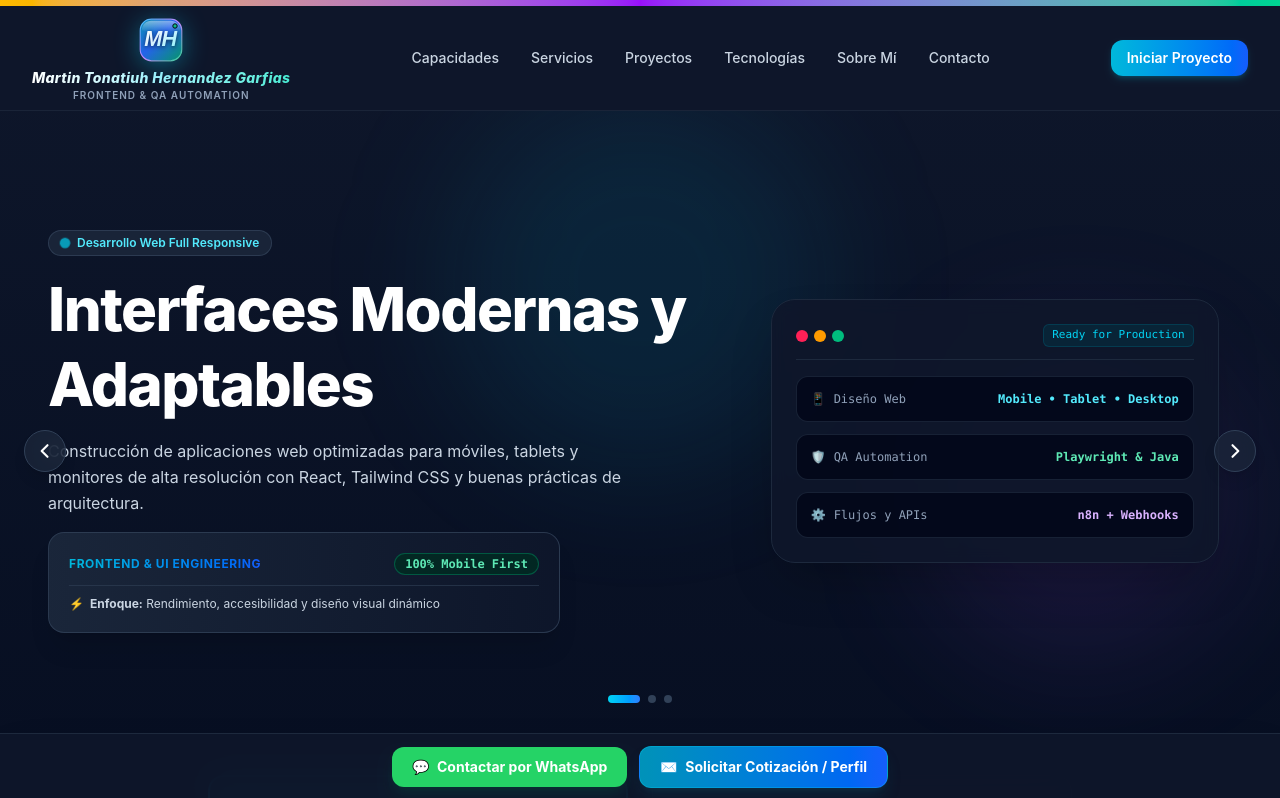
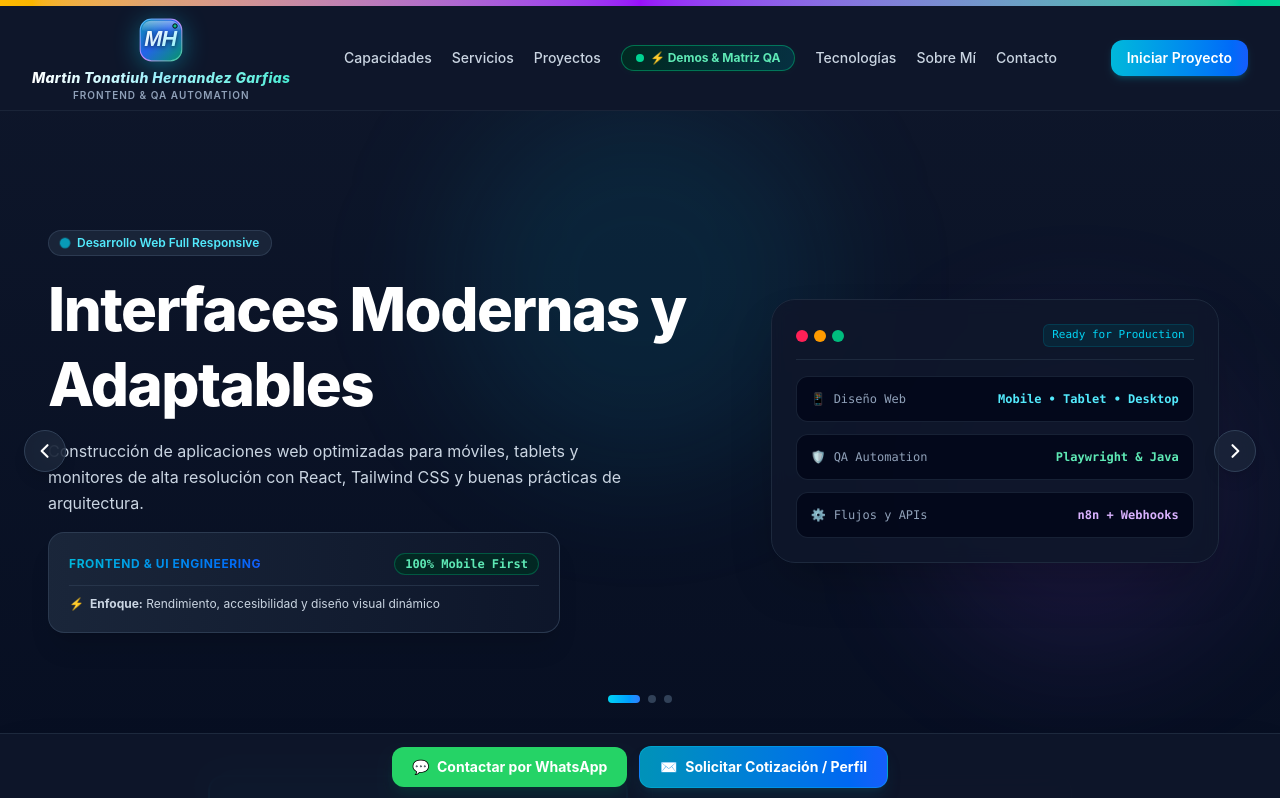
Before and after one commit to hegm840804/portafolio-web, a React (Vite) app: page / in a window 1280 px wide. Shown: the top 798 px of the page. Built offline with nearby package versions, Linux system fonts and the light colour scheme.

Commit message:
feat(nav): agregar opcion destacada Demos & Matriz QA en el menu principal y movil

```diff
--- a/src/components/Navbar.jsx
+++ b/src/components/Navbar.jsx
@@ -10,10 +10,12 @@ export default function Navbar({ onOpenContact }) {
 
       <header className="bg-slate-900/90 backdrop-blur-md border-b border-slate-800/80 sticky top-0 z-40 px-4 sm:px-8 py-2.5">
         <div className="max-w-7xl mx-auto flex justify-between items-center">
+
+          {/* Botón Móvil Hamburguesa */}
           <div className="flex items-center gap-3 lg:hidden">
             <button
               onClick={() => setMenuAbierto(!menuAbierto)}
-              className="text-slate-300 hover:text-cyan-400 focus:outline-none p-1"
+              className="text-slate-300 hover:text-cyan-400 focus:outline-none p-1 cursor-pointer"
               aria-label="Abrir menú"
             >
               <svg className="w-6 h-6" fill="none" stroke="currentColor" viewBox="0 0 24 24">
@@ -24,15 +26,27 @@ export default function Navbar({ onOpenContact }) {
 
           <Logo />
 
-          <nav className="hidden lg:flex items-center gap-8 text-sm font-medium text-slate-300">
+          {/* Menú de Escritorio con el botón de Demos destacado */}
+          <nav className="hidden lg:flex items-center gap-5 text-sm font-medium text-slate-300">
             <a href="#capacidades" className="hover:text-cyan-400 transition">Capacidades</a>
             <a href="#servicios" className="hover:text-cyan-400 transition">Servicios</a>
             <a href="#proyectos" className="hover:text-cyan-400 transition">Proyectos</a>
+
+            {/* Opción Destacada Demos & Matriz QA */}
+            <a
+              href="#automatizaciones"
+              className="inline-flex items-center gap-1.5 bg-gradient-to-r from-emerald-950/90 to-cyan-950/90 hover:from-emerald-900 hover:to-cyan-900 border border-emerald-500/50 hover:border-emerald-400 px-3.5 py-1 rounded-full text-xs font-bold text-emerald-300 hover:text-white transition shadow-sm shadow-emerald-950/50"
+            >
+              <span className="h-2 w-2 rounded-full bg-emerald-400 animate-pulse"></span>
+              <span>⚡ Demos & Matriz QA</span>
+            </a>
+
             <a href="#stack" className="hover:text-cyan-400 transition">Tecnologías</a>
             <a href="#sobre-mi" className="hover:text-cyan-400 transition">Sobre Mí</a>
             <button onClick={onOpenContact} className="hover:text-cyan-400 transition focus:outline-none cursor-pointer">Contacto</button>
           </nav>
 
+          {/* Botón de Acción Principal */}
           <div className="flex items-center gap-3">
             <button
               onClick={onOpenContact}
@@ -43,14 +57,26 @@ export default function Navbar({ onOpenContact }) {
           </div>
         </div>
 
+        {/* Menú Móvil Desplegable */}
         {menuAbierto && (
-          <div className="lg:hidden mt-3 pt-3 border-t border-slate-800 flex flex-col gap-2 text-sm font-medium text-slate-300 bg-slate-900/95 p-3 rounded-2xl">
+          <div className="lg:hidden mt-3 pt-3 border-t border-slate-800 flex flex-col gap-2 text-sm font-medium text-slate-300 bg-slate-900/95 p-3 rounded-2xl animate-fadeIn">
             <a href="#capacidades" onClick={() => setMenuAbierto(false)} className="py-2 px-3 hover:bg-slate-800 rounded-lg hover:text-cyan-400">Capacidades</a>
             <a href="#servicios" onClick={() => setMenuAbierto(false)} className="py-2 px-3 hover:bg-slate-800 rounded-lg hover:text-cyan-400">Servicios</a>
             <a href="#proyectos" onClick={() => setMenuAbierto(false)} className="py-2 px-3 hover:bg-slate-800 rounded-lg hover:text-cyan-400">Proyectos</a>
+
+            {/* Opción Demos en Móvil */}
+            <a
+              href="#automatizaciones"
+              onClick={() => setMenuAbierto(false)}
+              className="py-2.5 px-3 bg-gradient-to-r from-emerald-950/80 to-cyan-950/80 border border-emerald-500/50 rounded-xl text-emerald-300 font-bold flex items-center justify-between"
+            >
+              <span>⚡ Demos & Matriz QA</span>
+              <span className="text-[10px] bg-emerald-900/80 px-2 py-0.5 rounded text-emerald-200">Interactivo</span>
+            </a>
+
             <a href="#stack" onClick={() => setMenuAbierto(false)} className="py-2 px-3 hover:bg-slate-800 rounded-lg hover:text-cyan-400">Tecnologías</a>
             <a href="#sobre-mi" onClick={() => setMenuAbierto(false)} className="py-2 px-3 hover:bg-slate-800 rounded-lg hover:text-cyan-400">Sobre Mí</a>
-            <button onClick={() => { setMenuAbierto(false); onOpenContact(); }} className="text-left py-2 px-3 hover:bg-slate-800 rounded-lg hover:text-cyan-400">Contacto</button>
+            <button onClick={() => { setMenuAbierto(false); onOpenContact(); }} className="text-left py-2 px-3 hover:bg-slate-800 rounded-lg hover:text-cyan-400 cursor-pointer">Contacto</button>
           </div>
         )}
       </header>
```
